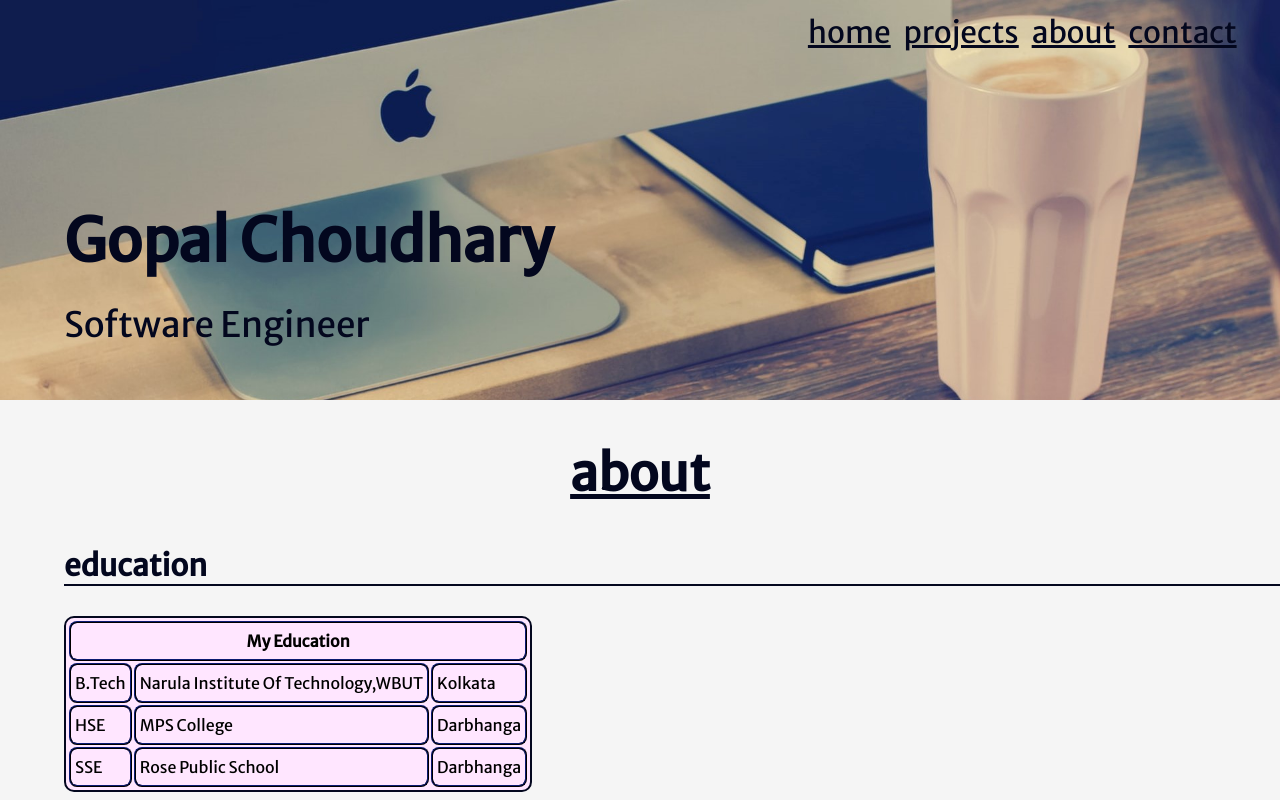
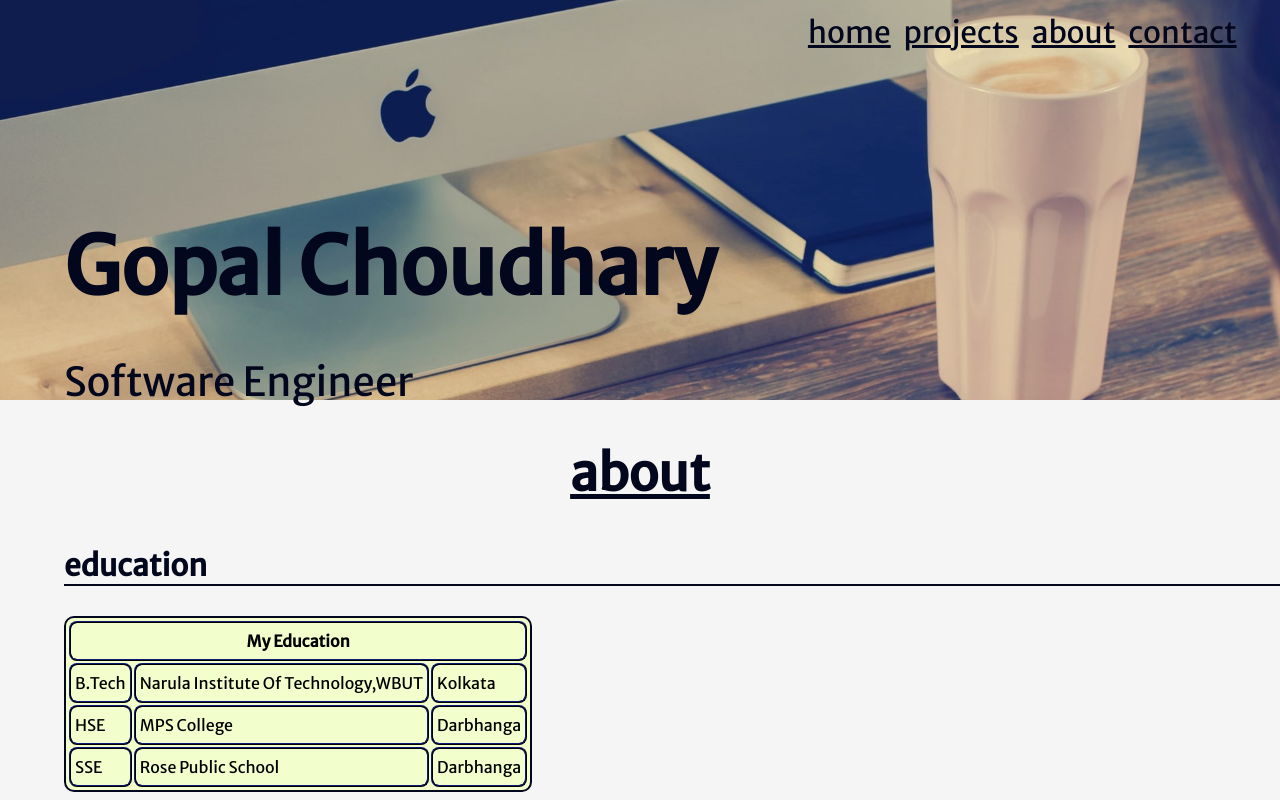
Before and after one commit to gopalkrs/portfolio-web-project, a plain HTML site: page about.html in a window 1280 px wide. Shown: the top 800 px of the page. Drawn offline with Linux system fonts and the light colour scheme.

Commit message:
changed the text

```diff
--- a/portfolio.css
+++ b/portfolio.css
@@ -12,13 +12,13 @@ header {
 }
 h1 {
     color: #03071e;
-    font-size: 60px;
+    font-size: 10vh;
     padding-top: 14vh;
     padding-left: 5vw;
 }
 .head {
     color: #03071e;
-    font-size: 35px;
+    font-size: 5vh;
     font-weight: 400;
 }
 nav {
@@ -77,7 +77,7 @@ th,td {
     padding: 2px 4px;
     border: 2px ridge #03071e;
     height: 4vh;
-    background-color: #ffe6ff;
+    background-color:  #f2ffcc;
     border-radius: 8px;
     border-collapse: collapse;
 
@@ -89,5 +89,5 @@ table {
     padding: 1px;
     border: 2px solid #03071e;
     height: 4vh;
-    background-color: #ffe6ff;
+    background-color: #f2ffcc;
 }
```
Also changed, not shown: index.html (+1 -1 lines), project.html (+1 -1 lines).
